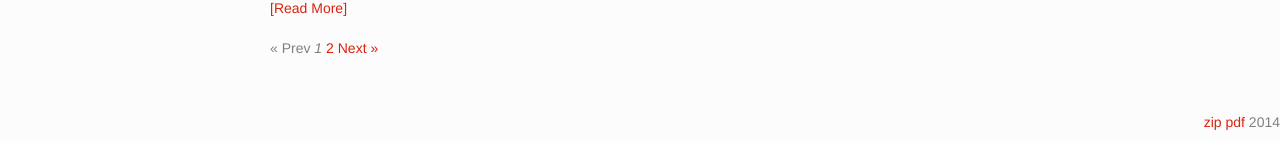
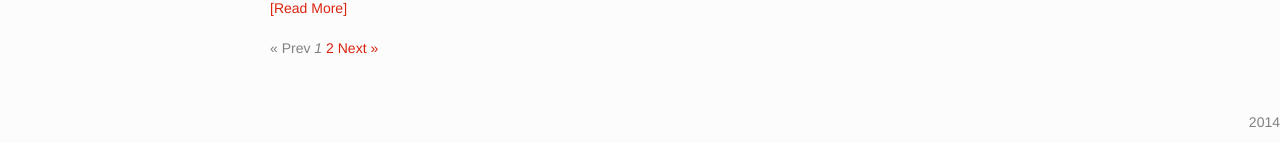
Before and after one commit to ajmendez/ajmendez.github.com, a Jekyll site: the page built from index.html, in a window 1280 px wide and 900 px high, scrolled down 1308 px. Shown: the part 754-897 px from the top of the window. Built offline with Jekyll 4.4.1, drawn with Linux system fonts in a browser that asks for light colours; nearby versions of some CDN libraries; Markdown is read by kramdown in place of the engine named in the settings; the list of posts is cut into pages by our own code.

Commit message:
removing links

```diff
--- a/_includes/footer.html
+++ b/_includes/footer.html
@@ -4,8 +4,7 @@
       <ul class="list-unstyled">
         <li class="pull-right">
           <p>
-            <a href='https://dl.dropboxusercontent.com/u/7890/research/2014.07/ESO_July2014_v2.zip'>zip</a>
-            <a href='https://dl.dropboxusercontent.com/u/7890/research/2014.07/ESO_July2014_v2.pdf'>pdf</a>
+            <!-- <a href='https://dl.dropboxusercontent.com/u/7890/research/2014.07/ESO_July2014_v2.pdf'>pdf</a> -->
             2014<br/>
           </p>
         </li>
```
